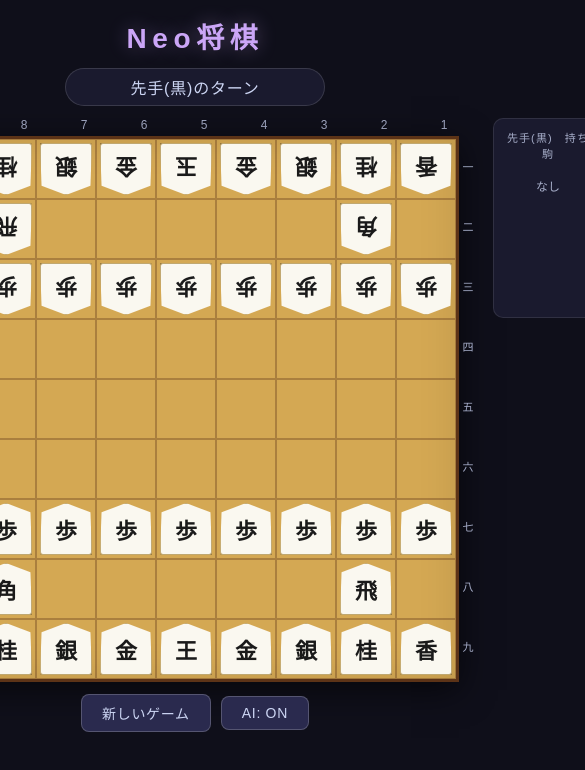
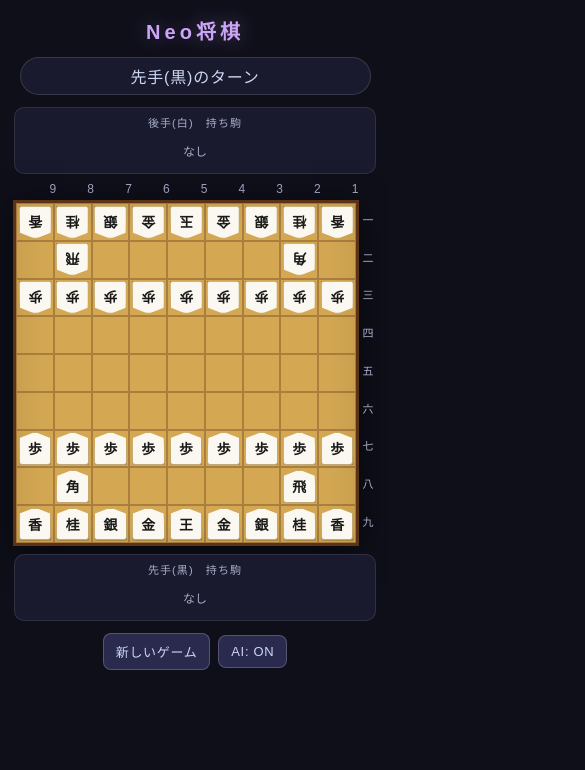
Before and after one commit to awazonable/neo-shogi-core, a plain HTML site: page index.html in a window 390 px wide. Both pictures are taken after a click on the button "ゲーム開始". Shown: the whole page, 585 px wide, since content can reach past the window. Drawn offline with Linux system fonts and the light colour scheme.

Commit message:
Fix: スマホ表示崩れ対応 — レスポンシブレイアウト
- --cell CSS変数でボードセルサイズを自動スケーリング
  (min(60px, (100vw - 50px) / 9) でビューポート幅に追従)
- .piece の幅・高さ・フォントサイズを --cell 比率で算出
- @media(max-width:820px) で持ち駒+盤面を縦積みレイアウトへ切替
- モーダル・ステータスバーをビューポート幅に収まるよう調整

Co-Authored-By: Claude Sonnet 4.6 <noreply@anthropic.com>

```diff
--- a/index.html
+++ b/index.html
@@ -12,6 +12,7 @@
   --black-text:#1a1a1a;--promoted:#cc2200;
   --sel:#4caf50;--legal:#2196f3;--hover:#ffffff33;
   --text:#cdd6f4;--subtext:#a6adc8;--accent:#cba6f7;
+  --cell:min(60px,calc((100vw - 50px) / 9));
 }
 body{
   font-family:'Hiragino Kaku Gothic ProN','Noto Sans JP',sans-serif;
@@ -47,17 +48,17 @@ h1{font-size:28px;letter-spacing:.2em;color:var(--accent);text-shadow:0 0 20px #
 /* ── BOARD ──────────────────────────────── */
 .board-outer{display:flex;flex-direction:column;align-items:center;gap:4px}
 .col-labels{display:flex;padding:0 0 0 18px}
-.col-label{width:60px;text-align:center;font-size:12px;color:var(--subtext)}
+.col-label{width:var(--cell);text-align:center;font-size:12px;color:var(--subtext)}
 .board-row-wrap{display:flex;align-items:stretch}
 .row-labels{display:flex;flex-direction:column;padding-top:0}
-.row-label{height:60px;width:18px;display:flex;align-items:center;justify-content:center;font-size:11px;color:var(--subtext)}
+.row-label{height:var(--cell);width:18px;display:flex;align-items:center;justify-content:center;font-size:11px;color:var(--subtext)}
 #board{
-  display:grid;grid-template-columns:repeat(9,60px);grid-template-rows:repeat(9,60px);
+  display:grid;grid-template-columns:repeat(9,var(--cell));grid-template-rows:repeat(9,var(--cell));
   background:var(--board);border:3px solid var(--border);
   box-shadow:0 8px 32px rgba(0,0,0,.6),inset 0 0 40px rgba(0,0,0,.1);
 }
 .cell{
-  width:60px;height:60px;border:1px solid rgba(92,51,23,.35);
+  width:var(--cell);height:var(--cell);border:1px solid rgba(92,51,23,.35);
   display:flex;align-items:center;justify-content:center;
   cursor:pointer;transition:background-color .1s;position:relative;
 }
@@ -70,10 +71,10 @@ h1{font-size:28px;letter-spacing:.2em;color:var(--accent);text-shadow:0 0 20px #
 .cell.last-to{background:rgba(255,200,50,.4)}
 /* ── PIECE ──────────────────────────────── */
 .piece{
-  width:52px;height:52px;background:var(--piece-bg);
+  width:calc(var(--cell)*.867);height:calc(var(--cell)*.867);background:var(--piece-bg);
   border:1px solid var(--piece-border);border-radius:3px;
   display:flex;align-items:center;justify-content:center;
-  font-size:22px;font-weight:700;color:var(--black-text);
+  font-size:calc(var(--cell)*.367);font-weight:700;color:var(--black-text);
   box-shadow:1px 2px 3px rgba(0,0,0,.35);
   pointer-events:none;user-select:none;
   clip-path:polygon(50% 0%,97% 18%,100% 100%,0% 100%,3% 18%);
@@ -139,6 +140,25 @@ button:hover{background:#3a3a6e}
   border-radius:8px;letter-spacing:.05em;
 }
 #btn-start-game:hover{background:#b892e0}
+/* ── MOBILE ─────────────────────────────── */
+@media(max-width:820px){
+  h1{font-size:20px}
+  #status{min-width:unset;width:min(90vw,400px)}
+  .game-wrap{flex-direction:column;align-items:center;gap:8px}
+  .hand{
+    width:calc(var(--cell)*9 + 22px);min-height:unset;
+    padding:6px 8px;
+  }
+  .hand-label{margin-bottom:4px}
+  .modal-box{padding:20px 16px;width:min(calc(100vw - 24px),400px)}
+  #setup-modal{min-width:unset}
+  #promo-dialog{min-width:unset}
+  #winner-box{padding:28px 20px}
+  #winner-box h2{font-size:24px}
+  #winner-box p{font-size:15px}
+  .controls{gap:8px}
+  button{padding:8px 12px;font-size:13px}
+}
 /* ── WINNER ─────────────────────────────── */
 #winner-overlay{
   display:none;position:fixed;inset:0;background:#00000099;z-index:200;
```
